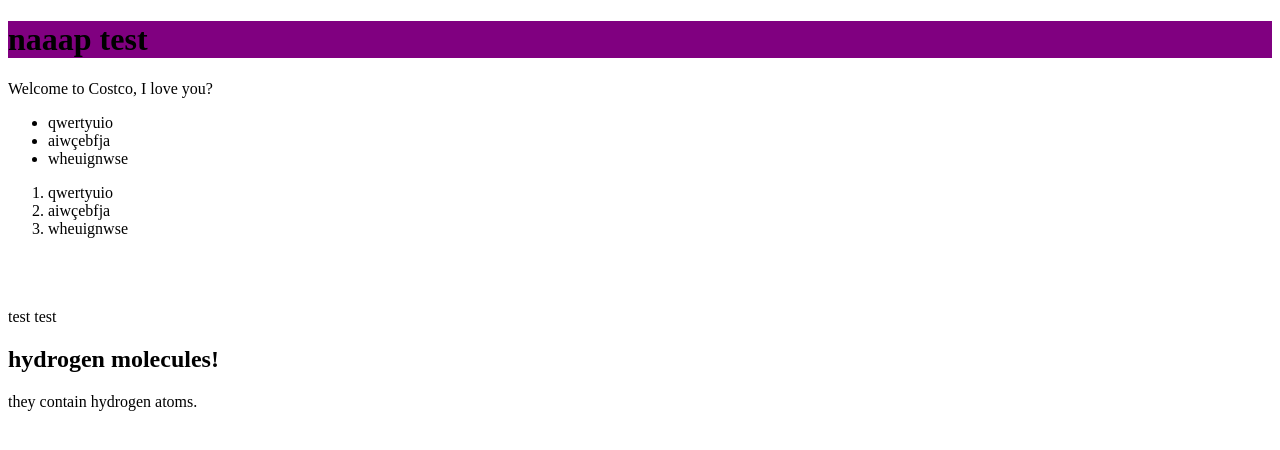
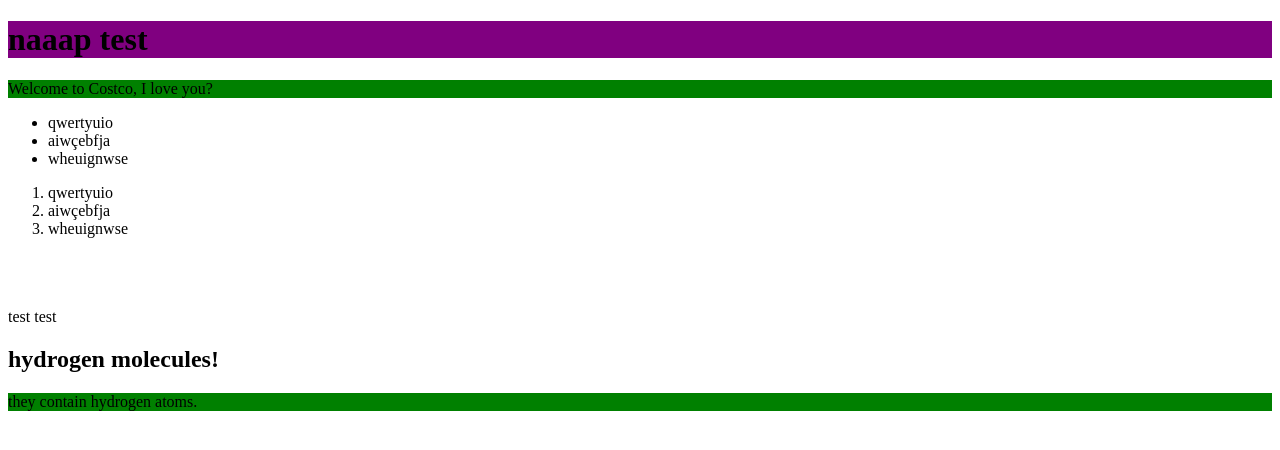
Before and after one commit to naaap/naaap.github.io, a Jekyll site: the page about/index.html, which Jekyll copies as it is, in a window 1280 px wide. Shown: the top 450 px of the page. Built offline with Jekyll 4.4.1, drawn with Linux system fonts in a browser that asks for light colours.

Commit message:
Update index.html

```diff
--- a/about/index.html
+++ b/about/index.html
@@ -5,6 +5,10 @@
 		<style>
 			h1 {
 				background-color: purple;
+			}
+
+			p {
+				background-color: green;
 			}
 		</style>
 		<title>
```
